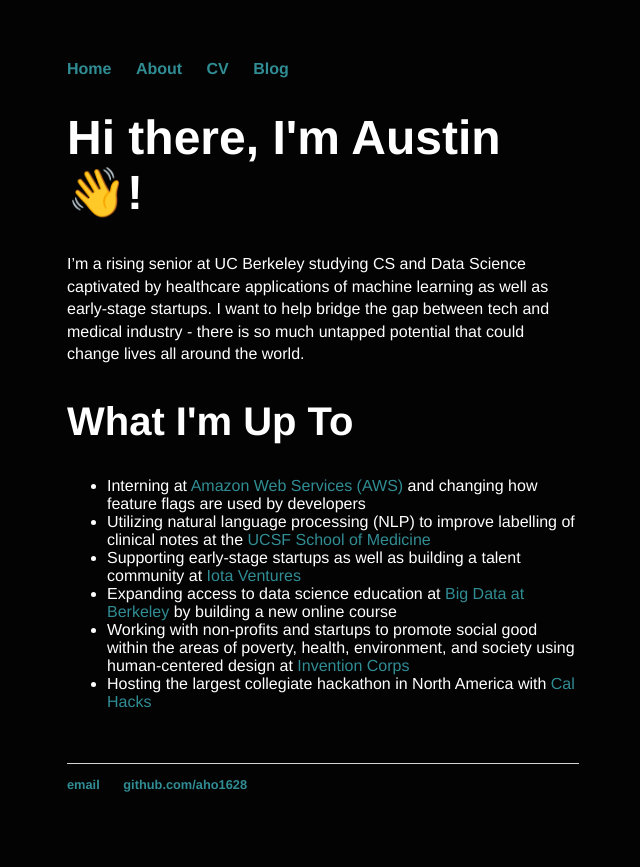
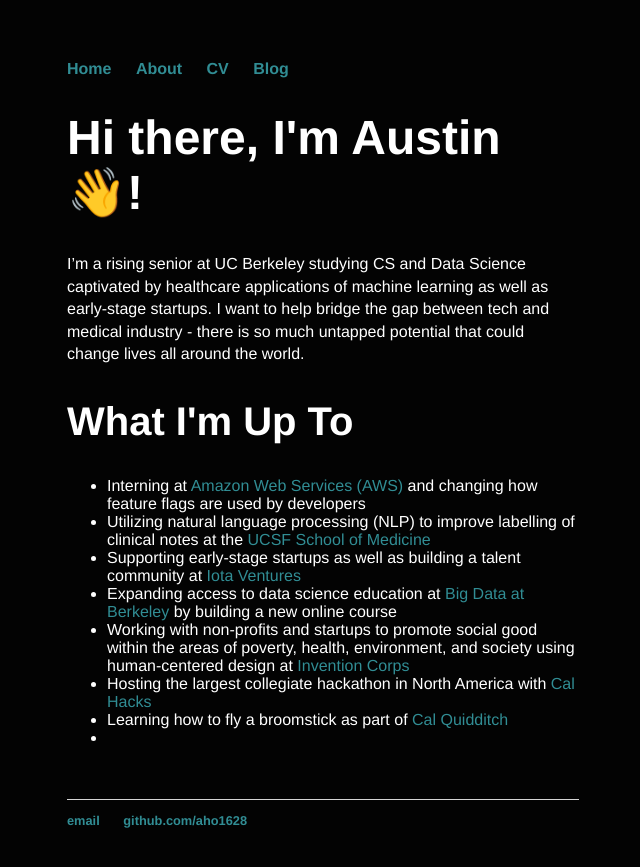
Before and after one commit to aho1628/aho1628.github.io, a Jekyll site: the page built from index.html, in a window 1280 px wide. Shown: the top 867 px of the page, without its empty margins (317-957 px from the left). Built offline with Jekyll 4.4.1, drawn with Linux system fonts in a browser that asks for light colours.

Commit message:
Quidditch

```diff
--- a/index.html
+++ b/index.html
@@ -13,6 +13,7 @@
 		<li>Expanding access to data science education at <a href="https://bd.berkeley.edu/"> Big Data at Berkeley</a> by building a new online course </li>
 		<li>Working with non-profits and startups to promote social good within the areas of poverty, health, environment, and society using human-centered design at <a href="https://inventioncorps.org/index.html">Invention Corps</a></li>
 		<li>Hosting the largest collegiate hackathon in North America with <a href = "calhacks.io"> Cal Hacks </a></li>
+		<li>Learning how to fly a broomstick as part of <a href = "https://calquidditch.wordpress.com/"> Cal Quidditch </a><li>
 	</ul>
 	<br><br/>
 
```
